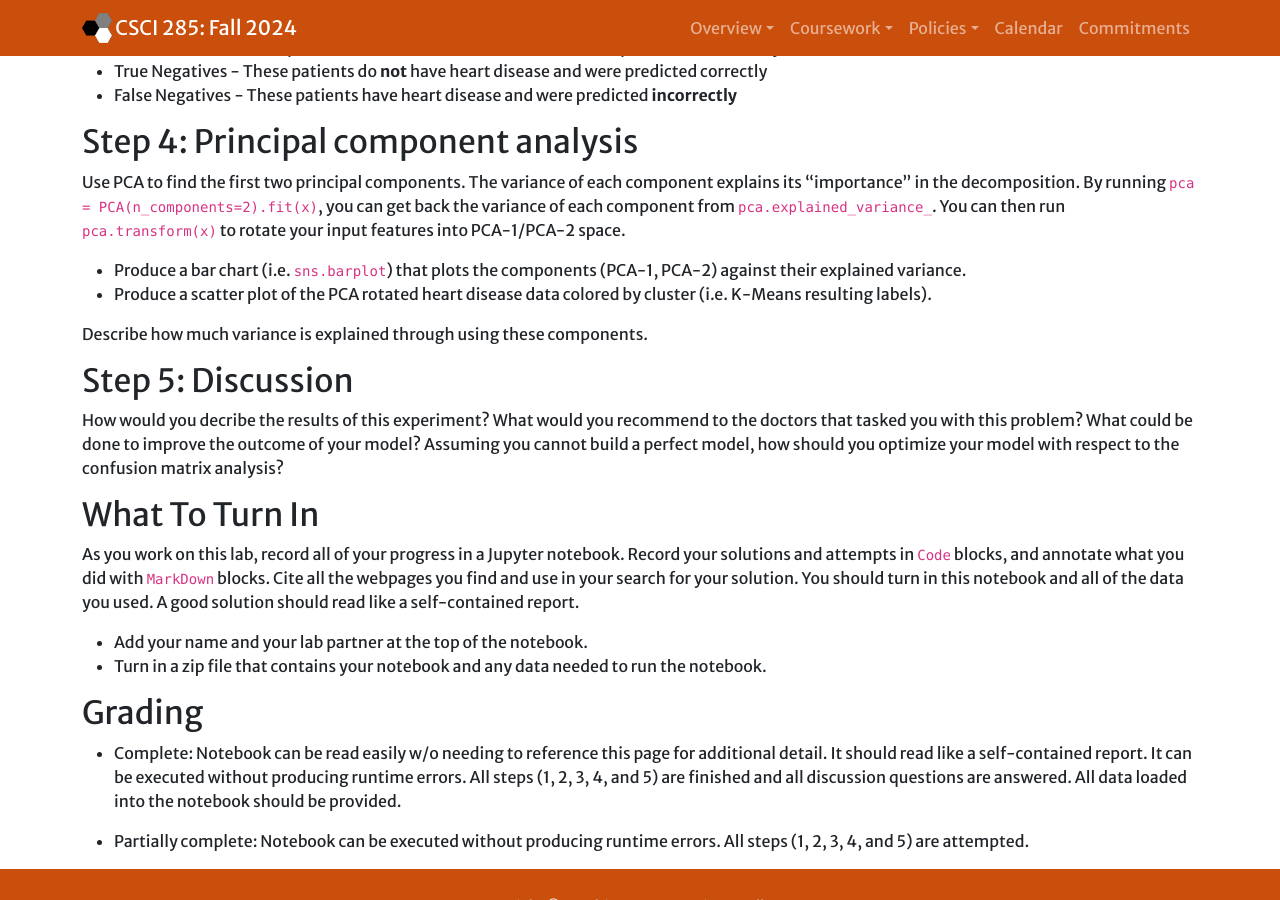
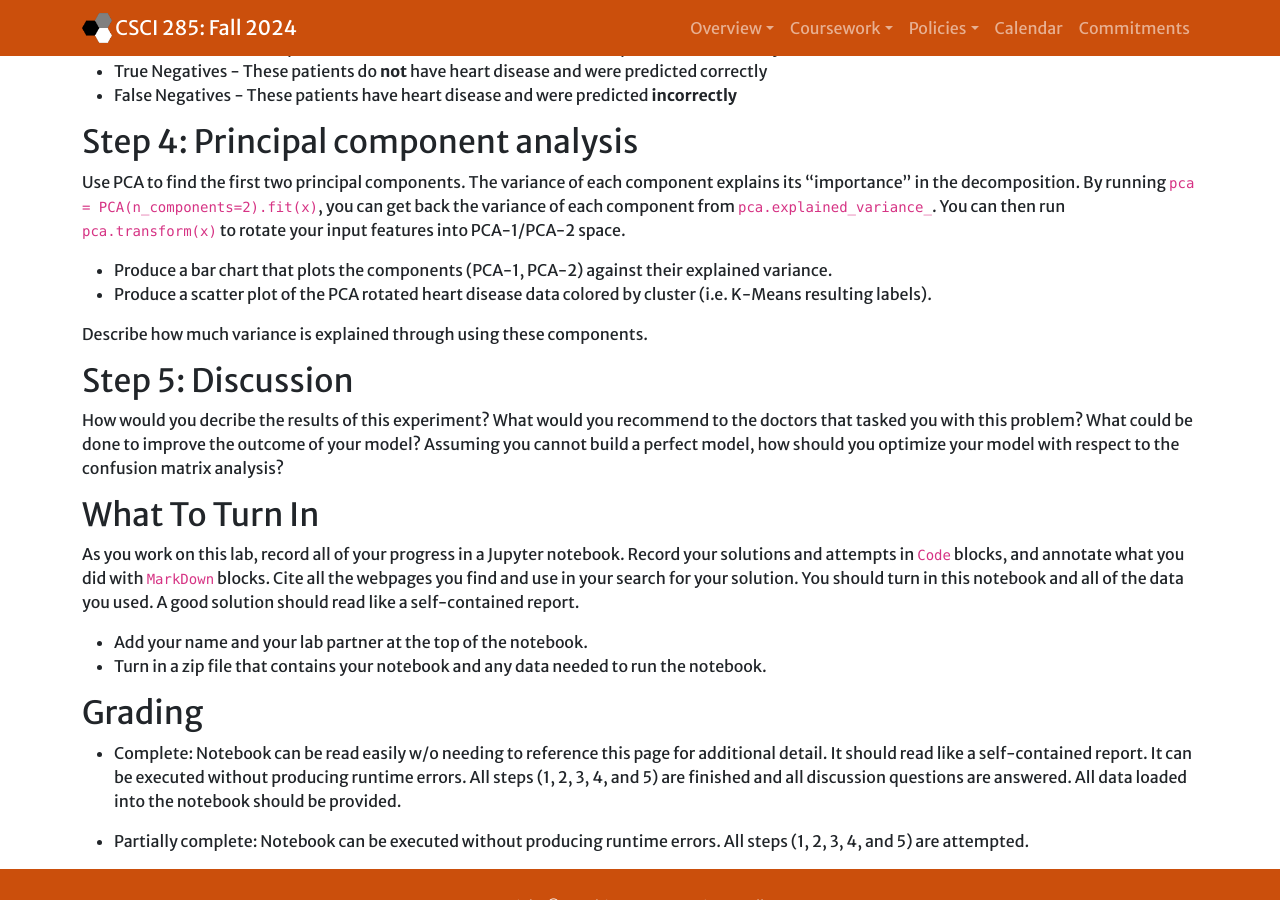
Before and after one commit to Hendrix-CS/csci285, a Jekyll site: the page built from labs/heart-disease.md, in a window 1280 px wide and 900 px high, scrolled down 1370 px. Built offline with Jekyll 4.4.1, drawn with Linux system fonts in a browser that asks for light colours; nearby versions of some CDN libraries; our own code applies the rules of GitHub Pages for plain Markdown files.

```diff
--- a/labs/heart-disease.md
+++ b/labs/heart-disease.md
@@ -66,7 +66,7 @@ Produce a confusion matrix (2x2) and associated heatmap that compares ground tru
 
 Use PCA to find the first two principal components. The variance of each component explains its "importance" in the decomposition. By running `pca = PCA(n_components=2).fit(x)`, you can get back the variance of each component from `pca.explained_variance_`. You can then run `pca.transform(x)` to rotate your input features into PCA-1/PCA-2 space.
 
-* Produce a bar chart (i.e. `sns.barplot`) that plots the components (PCA-1, PCA-2) against their explained variance.
+* Produce a bar chart that plots the components (PCA-1, PCA-2) against their explained variance.
 * Produce a scatter plot of the PCA rotated heart disease data colored by cluster (i.e. K-Means resulting labels).
 
 Describe how much variance is explained through using these components.
```
Also changed, not shown: labs/visualization.md (+1 -1 lines).
